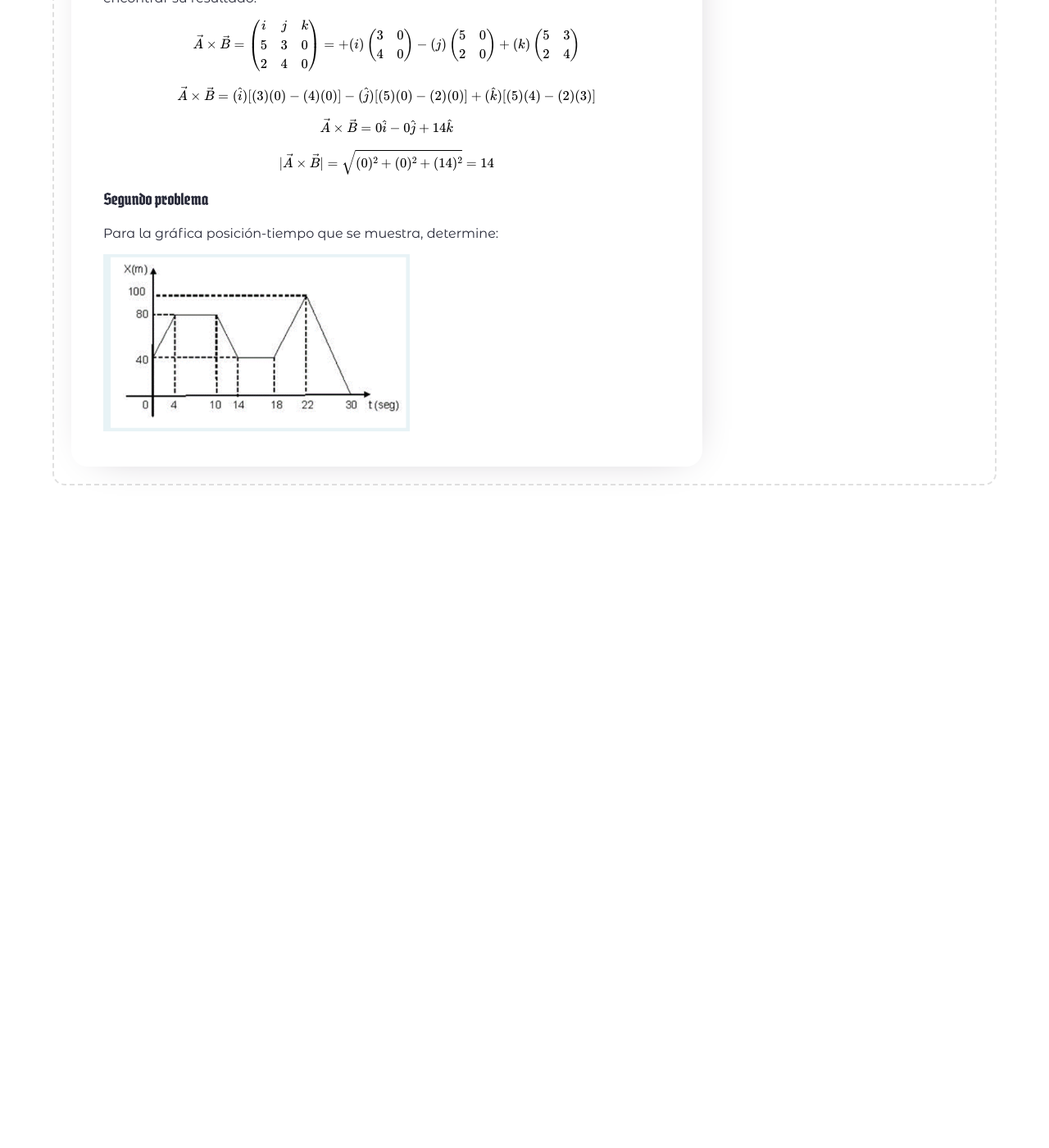
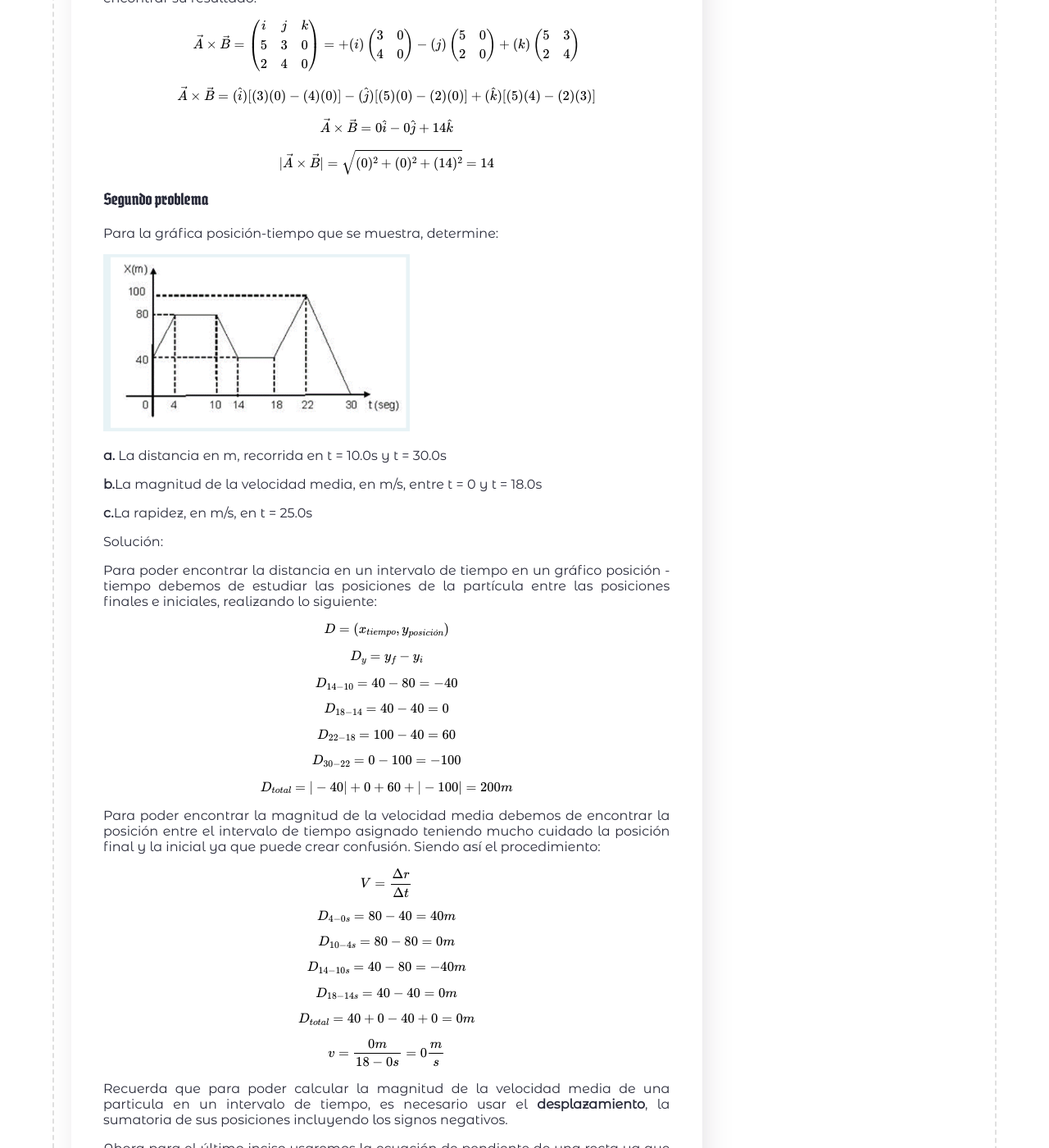
Before and after one commit to jorgeAML/creativeaml, a Jekyll site: the page built from blog_posts/18-08-2023.md, in a window 1280 px wide and 1400 px high, scrolled down 1081 px. Shown: the whole window at 82% size. Built offline with Jekyll 4.4.1, drawn with Linux system fonts in a browser that asks for light colours; some web fonts are replaced; a script that is not in the unit is left out; comment, search, counter and statistics services are not loaded; before the commit the page ends 1711 px from its top, so only the background shows below that; some of the changed text lies outside the part shown.

Commit message:
problema 2 pp1

```diff
--- a/blog_posts/18-08-2023.md
+++ b/blog_posts/18-08-2023.md
@@ -50,5 +50,38 @@ $$|\vec{A}\times\vec{B}| = \sqrt{(0)^2 + (0)^2 + (14)^2} = 14$$
 <h3>Segundo problema</h3>
 <p>Para la gráfica posición-tiempo que se muestra, determine:</p>
 <img src="/assets/images/graficap2023.png">
-
+<p><b>a.</b> La distancia en m, recorrida en t = 10.0s y t = 30.0s</p>
+<p><b>b.</b>La magnitud de la velocidad media, en m/s, entre t = 0 y t = 18.0s</p>
+<p><b>c.</b>La rapidez, en m/s, en t = 25.0s</p>
+<p>Solución:</p>
+<p>Para poder encontrar la distancia en un intervalo de tiempo en un gráfico posición - tiempo debemos de estudiar las posiciones de la partícula entre las posiciones finales e iniciales, realizando lo siguiente:</p>
+$$D = (x_{tiempo}, y_{posición})$$
+$$D_{y} = y_{f} - y_{i}$$
+$$D_{14-10} = 40 - 80 = -40$$
+$$D_{18-14} = 40 - 40 = 0$$
+$$D_{22-18} = 100 - 40 = 60$$
+$$D_{30-22} = 0 - 100 = -100$$
+$$D_{total} = |-40| + 0 + 60 + |-100| = 200m$$
+<p>Para poder encontrar la magnitud de la velocidad media debemos de encontrar la posición entre el intervalo de tiempo asignado teniendo mucho cuidado la posición final y la inicial ya que puede crear confusión. Siendo así el procedimiento:</p>
+$$V = \frac{\Delta{r}}{\Delta{t}}$$
+$$D_{4-0s} = 80 - 40 = 40m$$
+$$D_{10-4s} = 80 - 80 = 0m$$
+$$D_{14-10s} = 40 - 80 = -40m$$
+$$D_{18-14s} = 40 - 40 = 0m$$
+$$D_{total}  = 40 + 0 -40 + 0 = 0m$$
+$$v = \frac{0m}{18 - 0s} = 0 \frac{m}{s}$$
+<p>Recuerda que para poder calcular la magnitud de la velocidad media de una particula en un intervalo de tiempo, es necesario usar el <b>desplazamiento</b>, la sumatoria de sus posiciones incluyendo los signos negativos.</p>
+<p>Ahora para el último inciso usaremos la ecuación de pendiente de una recta ya que podemos aplicarlo en este tipo de ejercicio ya que su forma geometrica es un triángulo:</p>
+$$m = \frac{y_{f} - y_{i}}{x_{f} - x_{i}}$$
+$$m = \frac{100 - 0}{30 - 22} = \frac{100}{8} = 12.5\frac{m}{s}$$
+<p>Es muy posible que en un examen universitario el procedimiento anterior sea tomado como: "El procedimiento no es considerado correcto y por lo tanto será anulada su respuesta". Para evitarlo usaremos otro método que llevará a la respuesta correcta usando triángulos semejantes:</p>
+$$\frac{H_{altura}}{\Delta{t}} = \frac{h_{altura}}{\Delta{t}}$$
+$$\frac{100}{30-22} = \frac{h}{30-25}$$
+$$\frac{100}{8} = \frac{h}{5}$$
+$$(100)(5) = h(8)$$
+$$h = 62.5m$$
+$$m = \frac{\Delta{h}}{\Delta{t}} = \frac{h_{final} - h_{inicial}}{t_{final} - t_{inicial}} = \frac{62.5 - 0}{30-25}= \frac{62.5}{5} = 12.5\frac{m}{s}$$
 </div>
+<div>
+<h3>Tercer problema</h3>
+</div>
```
